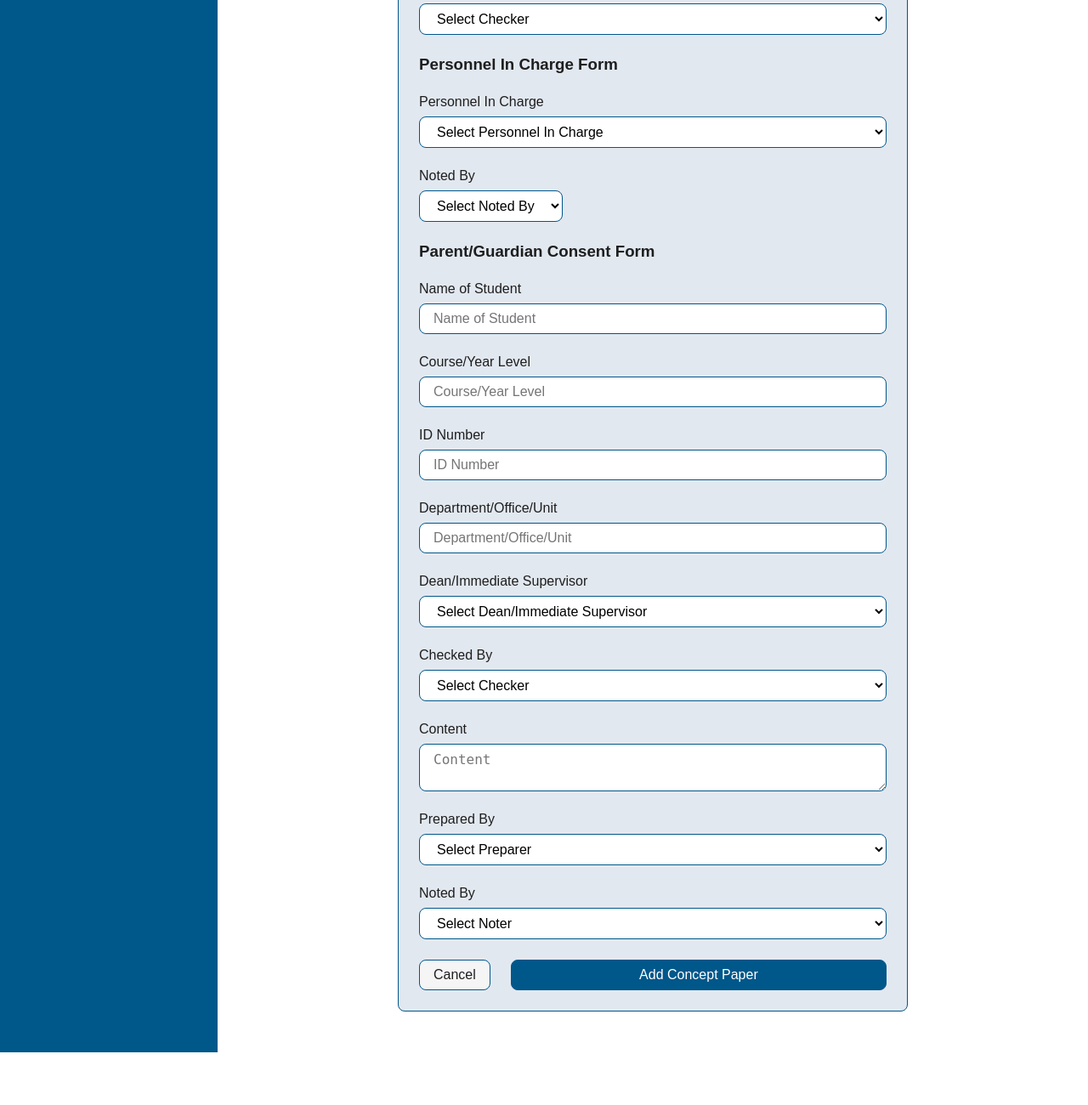
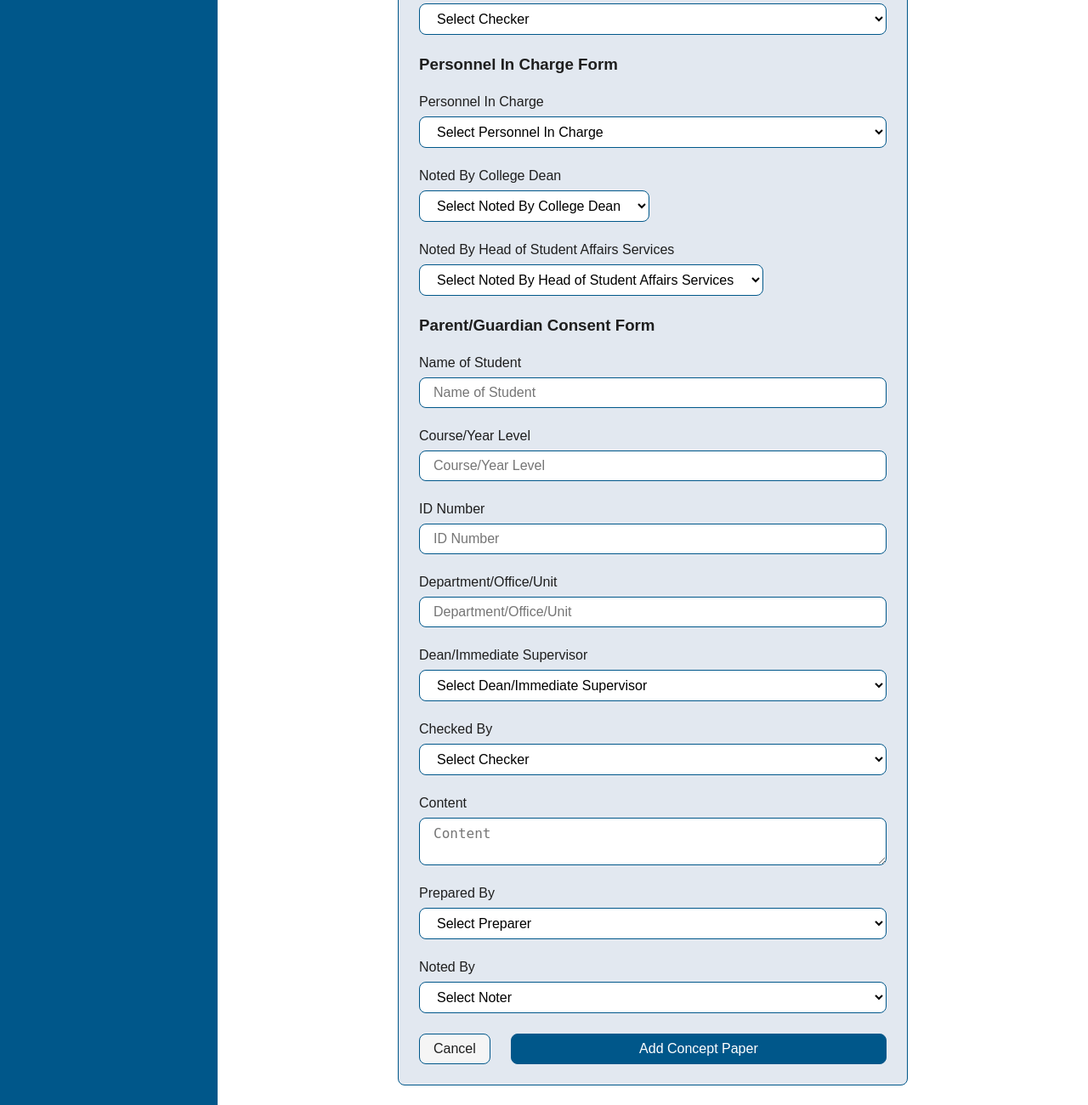
Before and after one commit to MACantara/E-Council, a Python web app: template templates/add-concept-paper.html in a window 1280 px wide. Shown: the part 4255-5555 px from the top of the page at 85% size. Before the commit the page ends 5493 px from the top, so only its background shows below. Run offline with Jinja, Linux system fonts and the light colour scheme; the template is opened without the code that fills it, so the values that code supplies are empty.

Commit message:
Add 'Noted By College Dean' and 'Noted By Head of Student Affairs Services' fields to add-concept-paper template

```diff
--- a/templates/add-concept-paper.html
+++ b/templates/add-concept-paper.html
@@ -348,10 +348,22 @@
                 </div>
 
                 <div class="input-pair">
-                    <label for="personnel-in-charge-noted-by">Noted By</label>
-                    <div id="personnel-in-charge-noted-by-container">
-                        <select name="personnel-in-charge-noted-by" id="personnel-in-charge-noted-by" required>
-                            <option value="" disabled selected>Select Noted By</option>
+                    <label for="personnel-in-charge-noted-by-dean">Noted By College Dean</label>
+                    <div id="personnel-in-charge-noted-by-dean-container">
+                        <select name="personnel-in-charge-noted-by-dean" id="personnel-in-charge-noted-by-dean" required>
+                            <option value="" disabled selected>Select Noted By College Dean</option>
+                            {% for signatory in signatories %}
+                            <option value="{{ signatory.signatory_id }}">{{ signatory.signatory_first_name }} {{ signatory.signatory_last_name }} - {{ signatory.signatory_position }}</option>
+                            {% endfor %}
+                        </select>
+                    </div>
+                </div>
+
+                <div class="input-pair">
+                    <label for="personnel-in-charge-noted-by-sas">Noted By Head of Student Affairs Services</label>
+                    <div id="personnel-in-charge-noted-by-sas-container">
+                        <select name="personnel-in-charge-noted-by-sas" id="personnel-in-charge-noted-by-sas" required>
+                            <option value="" disabled selected>Select Noted By Head of Student Affairs Services</option>
                             {% for signatory in signatories %}
                             <option value="{{ signatory.signatory_id }}">{{ signatory.signatory_first_name }} {{ signatory.signatory_last_name }} - {{ signatory.signatory_position }}</option>
                             {% endfor %}
```
